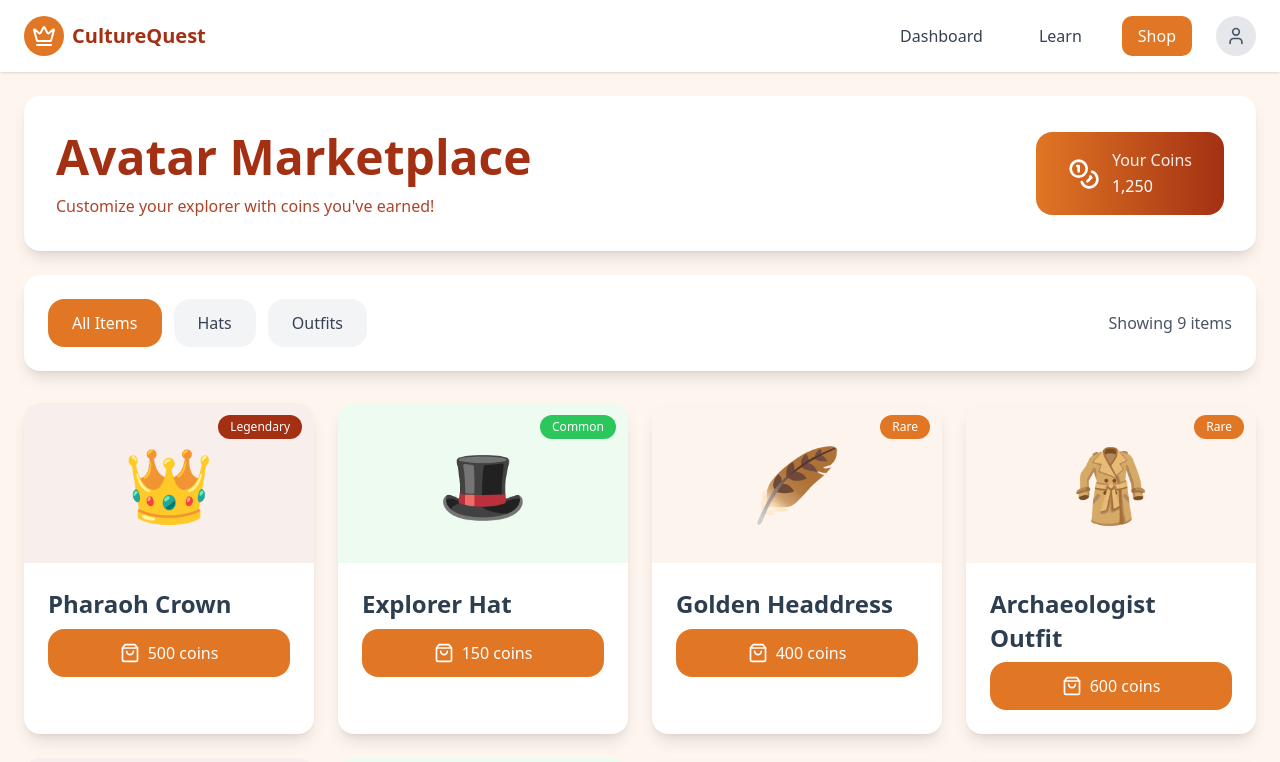
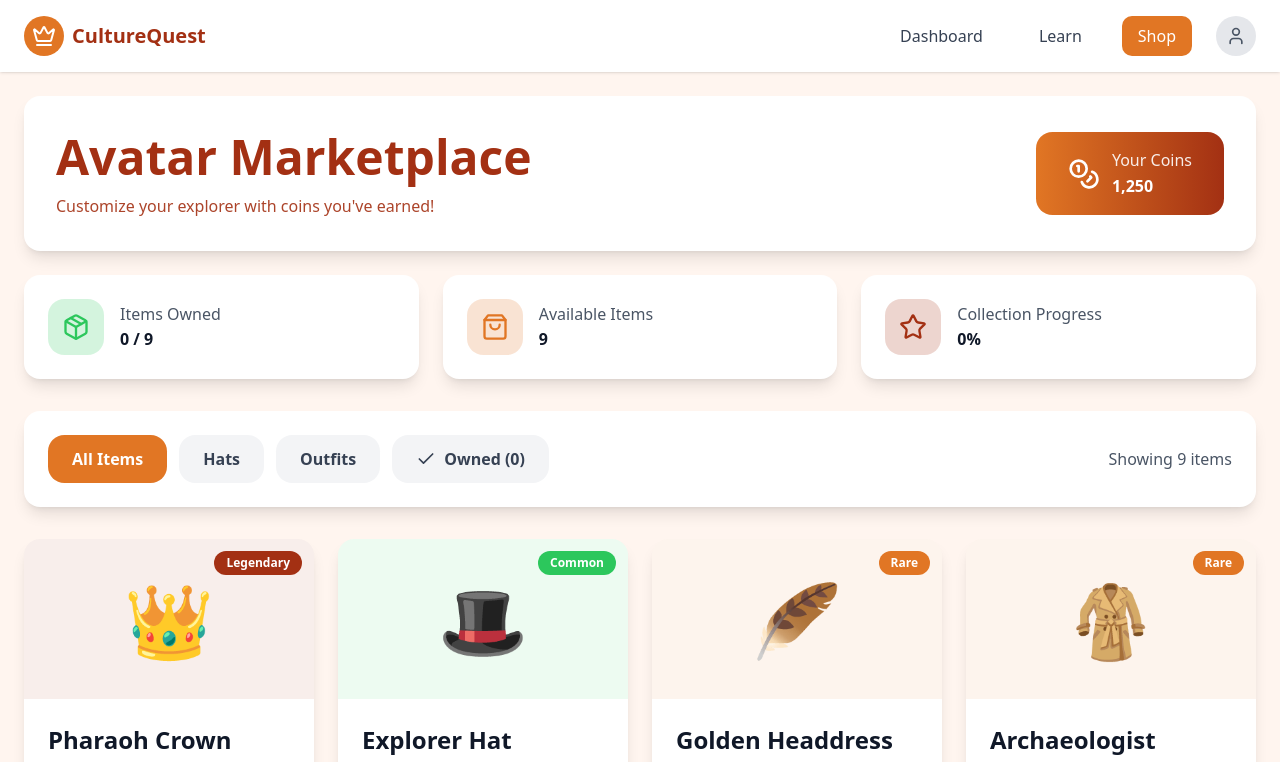
Before and after one commit to GasserAli/Culturequestwebsitedesign, a React (Vite) app: page /marketplace in a window 1280 px wide. Shown: the top 762 px of the page. Built offline with nearby package versions, Linux system fonts and the light colour scheme.

Commit message:
add owned section and implemented purchasing logic

```diff
--- a/src/components/Marketplace.tsx
+++ b/src/components/Marketplace.tsx
@@ -1,13 +1,45 @@
-import { Coins, ShoppingBag, Star, Sparkles } from 'lucide-react';
-import { useState } from 'react';
+import { Coins, ShoppingBag, Star, Sparkles, Check, Package } from 'lucide-react';
+import { useState, useEffect } from 'react';
 import { useNavigate } from 'react-router-dom';
+
+interface MarketplaceItem {
+  id: number;
+  name: string;
+  category: 'hats' | 'outfits';
+  price: number;
+  rarity: 'legendary' | 'rare' | 'common';
+  emoji: string;
+}
 
 export function Marketplace() {
   const navigate = useNavigate();
-  const [coins] = useState(1250);
-  const [filter, setFilter] = useState<'all' | 'hats' | 'outfits'>('all');
 
-  const items = [
+  // Load coins from sessionStorage or default to 1250
+  const [coins, setCoins] = useState(() => {
+    const savedCoins = sessionStorage.getItem('userCoins');
+    return savedCoins ? parseInt(savedCoins, 10) : 1250;
+  });
+
+  // Load owned items from sessionStorage or default to empty array
+  const [ownedItems, setOwnedItems] = useState<number[]>(() => {
+    const savedOwned = sessionStorage.getItem('ownedItems');
+    return savedOwned ? JSON.parse(savedOwned) : [];
+  });
+
+  const [filter, setFilter] = useState<'all' | 'hats' | 'outfits' | 'owned'>('all');
+  const [purchaseAnimation, setPurchaseAnimation] = useState<number | null>(null);
+
+  // Save coins to sessionStorage whenever they change
+  useEffect(() => {
+    sessionStorage.setItem('userCoins', coins.toString());
+  }, [coins]);
+
+  // Save owned items to sessionStorage whenever they change
+  useEffect(() => {
+    sessionStorage.setItem('ownedItems', JSON.stringify(ownedItems));
+  }, [ownedItems]);
+
+  const items: MarketplaceItem[] = [
     {
       id: 1,
       name: 'Pharaoh Crown',
@@ -82,7 +114,24 @@ export function Marketplace() {
     },
   ];
 
-  const filteredItems = items.filter(item => filter === 'all' || item.category === filter);
+  const handlePurchase = (item: MarketplaceItem) => {
+    if (coins >= item.price && !ownedItems.includes(item.id)) {
+      // Deduct coins
+      setCoins(coins - item.price);
+      // Add to owned items
+      setOwnedItems([...ownedItems, item.id]);
+      // Show purchase animation
+      setPurchaseAnimation(item.id);
+      setTimeout(() => setPurchaseAnimation(null), 2000);
+    }
+  };
+
+  const filteredItems = items.filter(item => {
+    if (filter === 'owned') {
+      return ownedItems.includes(item.id);
+    }
+    return filter === 'all' || item.category === filter;
+  });
 
   const getRarityColor = (rarity: string) => {
     switch (rarity) {
@@ -93,6 +142,8 @@ export function Marketplace() {
     }
   };
 
+  const isOwned = (itemId: number) => ownedItems.includes(itemId);
+
   return (
     <div className="min-h-screen p-6">
       <div className="max-w-7xl mx-auto">
@@ -100,14 +151,51 @@ export function Marketplace() {
         <div className="bg-white rounded-2xl shadow-lg p-8 mb-6">
           <div className="flex items-center justify-between">
             <div>
-              <h1 className="text-[#a33013] mb-2">Avatar Marketplace</h1>
+              <h1 className="text-4xl font-bold text-[#a33013] mb-2">Avatar Marketplace</h1>
               <p className="text-[#a33013]/90 text-xl">Customize your explorer with coins you've earned!</p>
             </div>
             <div className="bg-gradient-to-r from-[#e17624] to-[#a33013] text-white px-8 py-4 rounded-xl flex items-center gap-3">
               <Coins className="w-8 h-8" />
               <div>
                 <p className="text-sm opacity-90">Your Coins</p>
-                <p className="text-2xl">{coins.toLocaleString()}</p>
+                <p className="text-3xl font-bold">{coins.toLocaleString()}</p>
+              </div>
+            </div>
+          </div>
+        </div>
+
+        {/* Stats */}
+        <div className="grid md:grid-cols-3 gap-6 mb-8">
+          <div className="bg-white rounded-2xl shadow-lg p-6">
+            <div className="flex items-center gap-4">
+              <div className="w-14 h-14 bg-[#2cc75c]/20 rounded-xl flex items-center justify-center">
+                <Package className="w-7 h-7 text-[#2cc75c]" />
+              </div>
+              <div>
+                <p className="text-gray-600 text-sm">Items Owned</p>
+                <p className="text-2xl font-bold text-gray-900">{ownedItems.length} / {items.length}</p>
+              </div>
+            </div>
+          </div>
+          <div className="bg-white rounded-2xl shadow-lg p-6">
+            <div className="flex items-center gap-4">
+              <div className="w-14 h-14 bg-[#e17624]/20 rounded-xl flex items-center justify-center">
+                <ShoppingBag className="w-7 h-7 text-[#e17624]" />
+              </div>
+              <div>
+                <p className="text-gray-600 text-sm">Available Items</p>
+                <p className="text-2xl font-bold text-gray-900">{items.length - ownedItems.length}</p>
+              </div>
+            </div>
+          </div>
+          <div className="bg-white rounded-2xl shadow-lg p-6">
+            <div className="flex items-center gap-4">
+              <div className="w-14 h-14 bg-[#a33013]/20 rounded-xl flex items-center justify-center">
+                <Star className="w-7 h-7 text-[#a33013]" />
+              </div>
+              <div>
+                <p className="text-gray-600 text-sm">Collection Progress</p>
+                <p className="text-2xl font-bold text-gray-900">{Math.round((ownedItems.length / items.length) * 100)}%</p>
               </div>
             </div>
           </div>
@@ -119,7 +207,7 @@ export function Marketplace() {
             <div className="flex gap-3">
               <button
                 onClick={() => setFilter('all')}
-                className={`px-6 py-3 rounded-xl transition-colors ${filter === 'all'
+                className={`px-6 py-3 rounded-xl font-semibold transition-colors ${filter === 'all'
                   ? 'bg-[#e17624] text-white'
                   : 'bg-gray-100 text-gray-700 hover:bg-gray-200'
                   }`}
@@ -128,7 +216,7 @@ export function Marketplace() {
               </button>
               <button
                 onClick={() => setFilter('hats')}
-                className={`px-6 py-3 rounded-xl transition-colors ${filter === 'hats'
+                className={`px-6 py-3 rounded-xl font-semibold transition-colors ${filter === 'hats'
                   ? 'bg-[#e17624] text-white'
                   : 'bg-gray-100 text-gray-700 hover:bg-gray-200'
                   }`}
@@ -137,28 +225,53 @@ export function Marketplace() {
               </button>
               <button
                 onClick={() => setFilter('outfits')}
-                className={`px-6 py-3 rounded-xl transition-colors ${filter === 'outfits'
+                className={`px-6 py-3 rounded-xl font-semibold transition-colors ${filter === 'outfits'
                   ? 'bg-[#e17624] text-white'
                   : 'bg-gray-100 text-gray-700 hover:bg-gray-200'
                   }`}
               >
                 Outfits
               </button>
+              <button
+                onClick={() => setFilter('owned')}
+                className={`px-6 py-3 rounded-xl font-semibold transition-colors flex items-center gap-2 ${filter === 'owned'
+                  ? 'bg-[#2cc75c] text-white'
+                  : 'bg-gray-100 text-gray-700 hover:bg-gray-200'
+                  }`}
+              >
+                <Check className="w-5 h-5" />
+                Owned ({ownedItems.length})
+              </button>
             </div>
-            <div className="text-gray-600">
+            <div className="text-gray-600 font-medium">
               Showing {filteredItems.length} items
             </div>
           </div>
         </div>
 
         {/* Items Grid */}
+        {filteredItems.length === 0 ? (
+          <div className="bg-white rounded-2xl shadow-lg p-12 text-center">
+            <Package className="w-20 h-20 text-gray-300 mx-auto mb-4" />
+            <h3 className="text-2xl font-bold text-gray-400 mb-2">No Items Yet</h3>
+            <p className="text-gray-500">
+              {filter === 'owned'
+                ? "You haven't purchased any items yet. Start shopping to build your collection!"
+                : "No items match your filter."}
+            </p>
+          </div>
+        ) : (
           <div className="grid md:grid-cols-3 lg:grid-cols-4 gap-6">
             {filteredItems.map((item) => {
               const canAfford = coins >= item.price;
+              const owned = isOwned(item.id);
+              const showAnimation = purchaseAnimation === item.id;
+
               return (
                 <div
                   key={item.id}
-                className="bg-white rounded-2xl shadow-lg overflow-hidden hover:shadow-xl transition-shadow"
+                  className={`bg-white rounded-2xl shadow-lg overflow-hidden hover:shadow-xl transition-all ${showAnimation ? 'scale-105 ring-4 ring-[#2cc75c]' : ''
+                    }`}
                 >
                   <div
                     className="h-40 flex items-center justify-center relative"
@@ -166,46 +279,60 @@ export function Marketplace() {
                   >
                     <div className="text-7xl">{item.emoji}</div>
                     <div
-                    className="absolute top-3 right-3 px-3 py-1 rounded-full text-white text-xs capitalize"
+                      className="absolute top-3 right-3 px-3 py-1 rounded-full text-white text-xs font-semibold capitalize"
                       style={{ backgroundColor: getRarityColor(item.rarity) }}
                     >
                       {item.rarity}
                     </div>
+                    {owned && (
+                      <div className="absolute top-3 left-3 bg-[#2cc75c] text-white px-3 py-1 rounded-full text-xs font-semibold flex items-center gap-1">
+                        <Check className="w-4 h-4" />
+                        Owned
+                      </div>
+                    )}
                   </div>
 
                   <div className="p-6">
-                  <h3 className="mb-2">{item.name}</h3>
-                  {/* <div className="flex items-center gap-2 mb-4">
-                    <Coins className="w-5 h-5 text-[#e17624]" />
-                    <span className="text-[#a33013]">{item.price} coins</span>
-                  </div> */}
+                    <h3 className="text-lg font-bold text-gray-900 mb-4">{item.name}</h3>
 
+                    {owned ? (
                       <button
+                        disabled
+                        className="w-full py-3 rounded-xl bg-[#2cc75c] text-white font-semibold flex items-center justify-center gap-2 cursor-default"
+                      >
+                        <Check className="w-5 h-5" />
+                        Owned
+                      </button>
+                    ) : (
+                      <button
+                        onClick={() => handlePurchase(item)}
                         disabled={!canAfford}
-                    className={`w-full py-3 rounded-xl transition-colors flex items-center justify-center gap-2 ${canAfford
-                      ? 'bg-[#e17624] text-white hover:bg-[#c96520]'
+                        className={`w-full py-3 rounded-xl font-semibold transition-all flex items-center justify-center gap-2 ${canAfford
+                          ? 'bg-[#e17624] text-white hover:bg-[#c96520] hover:scale-105'
                           : 'bg-gray-200 text-gray-400 cursor-not-allowed'
                           }`}
                       >
                         <ShoppingBag className="w-5 h-5" />
                         {canAfford ? `${item.price} coins` : 'Not Enough Coins'}
                       </button>
+                    )}
                   </div>
                 </div>
               );
             })}
           </div>
+        )}
 
         {/* Earn More CTA */}
         <div className="mt-12 bg-gradient-to-r from-[#a33013] to-[#e17624] rounded-2xl p-8 text-white text-center">
           <Sparkles className="w-16 h-16 mx-auto mb-4" />
-          <h2 className="text-white mb-4">Need More Coins?</h2>
+          <h2 className="text-3xl font-bold text-white mb-4">Need More Coins?</h2>
           <p className="text-white/90 mb-6 text-lg">
             Complete lessons, finish quizzes, and conquer daily quests to earn more coins!
           </p>
           <button
             onClick={() => navigate('/student-dashboard')}
-            className="bg-white text-[#2cc75c] px-8 py-4 rounded-xl hover:bg-gray-100 transition-colors inline-flex items-center gap-2"
+            className="bg-white text-[#a33013] px-8 py-4 rounded-xl font-semibold hover:bg-gray-100 transition-colors inline-flex items-center gap-2"
           >
             <Star className="w-5 h-5" />
             Start Earning
--- a/src/components/StudentDashboard.tsx
+++ b/src/components/StudentDashboard.tsx
@@ -1,9 +1,15 @@
 import { Coins, Play, CheckCircle, Star, Target, Book } from 'lucide-react';
 import { ImageWithFallback } from './figma/ImageWithFallback';
 import { useNavigate } from 'react-router-dom';
+import { useState, useEffect } from 'react';
+
 
 export function StudentDashboard() {
   const navigate = useNavigate();
+  const [coins, setCoins] = useState(() => {
+    const savedCoins = sessionStorage.getItem('userCoins');
+    return savedCoins ? parseInt(savedCoins, 10) : 1250;
+  });
   const dailyQuests = [
     {
       id: 1,
@@ -75,7 +81,7 @@ export function StudentDashboard() {
               <Coins className="w-8 h-8" />
               <div>
                 <p className="text-sm opacity-90">Your Coins</p>
-                <p className="text-2xl">1,250</p>
+                <p className="text-3xl font-bold">{coins.toLocaleString()}</p>
               </div>
             </div>
           </div>
```
Lines whose indentation alone changed are shown as unchanged.
